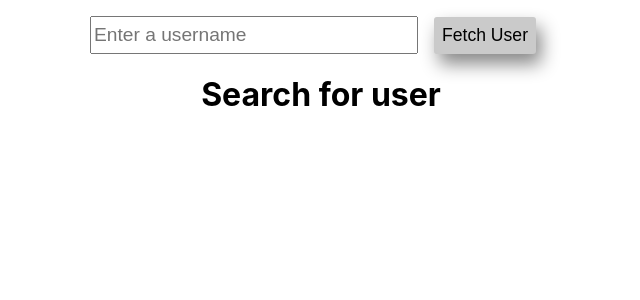
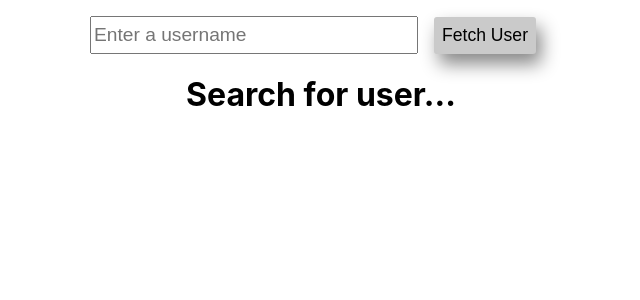
Before and after one commit to kavyakunder/github-fetch-users, a React (Create React App) app: page / in a window 1280 px wide. Shown: the top 300 px of the page, without its empty margins (319-959 px from the left). Built offline with nearby package versions, Linux system fonts and the light colour scheme.

Commit message:
refactor: change sequence of render statement

```diff
--- a/src/App.js
+++ b/src/App.js
@@ -1,5 +1,5 @@
 import "./App.css";
-import { useState } from "react";
+import { useEffect, useState } from "react";
 import PersonInfo from "./components/PersonInfo";
 import GithubInfo from "./components/GithubInfo";
 
@@ -7,13 +7,11 @@ const GITHUB_API = "https://api.github.com/users/";
 
 function App() {
   const [username, setUserName] = useState("");
-  const [userData, setUserData] = useState("");
+  const [userData, setUserData] = useState({});
   const [err, setErr] = useState(false);
-  const [loading, setLoading] = useState(true);
-  const [initialMsg, setInitialMsg] = useState(true);
+  const [loading, setLoading] = useState(false);
 
   const fetchUserName = async () => {
-    setInitialMsg(false);
     setErr(false);
     setLoading(true);
 
@@ -21,19 +19,21 @@ function App() {
 
     if (response.status === 200) {
       const data = await response.json();
+      console.log("data", data);
       setErr(false);
       setUserData(data);
     } else {
       setErr(true);
+      setUserData({});
     }
     setLoading(false);
   };
 
+  console.log("userdata", userData.length);
   return (
     <div className="App">
       <input
         className="input-username"
-        value={username}
         onChange={(e) => setUserName(e.target.value.trim())}
         placeholder="Enter a username"
       />
@@ -45,17 +45,19 @@ function App() {
         Fetch User
       </button>
 
-      {!initialMsg ? (
+      {!loading ? (
         <>
           {!err ? (
             <>
-              {!loading ? (
-                <div className="user-info">
-                  <PersonInfo userData={userData} />
-                  <GithubInfo userData={userData} />
-                </div>
+              {Object.keys(userData).length ? (
+                <>
+                  <div className="user-info">
+                    <PersonInfo userData={userData} />
+                    <GithubInfo userData={userData} />
+                  </div>
+                </>
               ) : (
-                <h1>Loading</h1>
+                <h1>Search for user...</h1>
               )}
             </>
           ) : (
@@ -63,7 +65,7 @@ function App() {
           )}
         </>
       ) : (
-        <h1>Search for user</h1>
+        <h1>Loading...</h1>
       )}
     </div>
   );
```
